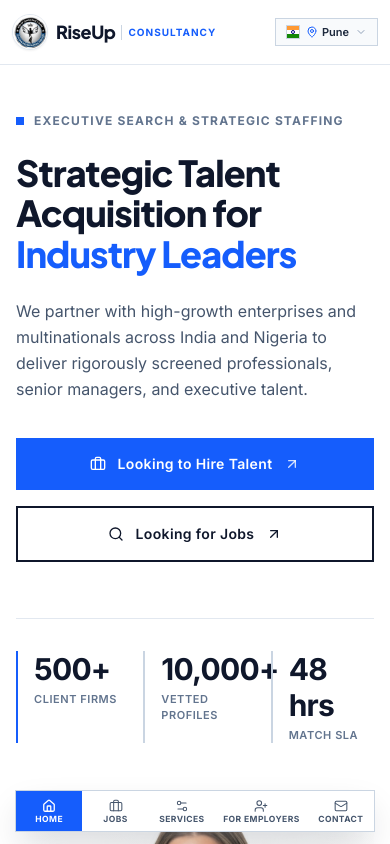
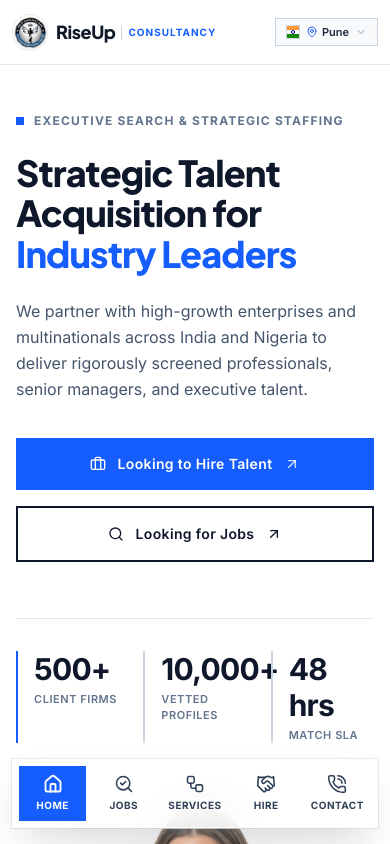
Before and after one commit to riseupconsultancy-pune/riseup-consultancy, a Next.js app: page / in a window 390 px wide. Shown: the top 844 px of the page. Built offline with nearby package versions, Linux system fonts and the light colour scheme.

Commit message:
fix(dock): add liquid glass background, executive icons, and equal mobile grid layout

```diff
--- a/src/app/globals.css
+++ b/src/app/globals.css
@@ -27,3 +27,15 @@ h1, h2, h3, h4, .font-heading {
   border: 1px solid rgba(226, 232, 240, 0.8);
   box-shadow: 0 10px 30px -10px rgba(15, 23, 42, 0.08);
 }
+
+/* Ultra-Premium Liquid Glass (Apple-inspired translucent frosted dock) */
+.liquid-glass {
+  background: rgba(255, 255, 255, 0.82);
+  backdrop-filter: blur(24px) saturate(190%) contrast(102%);
+  -webkit-backdrop-filter: blur(24px) saturate(190%) contrast(102%);
+  border: 1px solid rgba(255, 255, 255, 0.92);
+  box-shadow:
+    0 20px 45px -12px rgba(15, 23, 42, 0.18),
+    0 0 0 1px rgba(226, 232, 240, 0.8),
+    inset 0 1px 1.5px 0 rgba(255, 255, 255, 0.95);
+}
--- a/src/components/FloatingDock.tsx
+++ b/src/components/FloatingDock.tsx
@@ -2,7 +2,7 @@
 
 import React from "react";
 import { useRouter, usePathname } from "next/navigation";
-import { Home, Briefcase, Settings2, UserPlus, Mail } from "lucide-react";
+import { Home, SearchCheck, Workflow, Handshake, PhoneCall } from "lucide-react";
 
 interface FloatingDockProps {
   onHireClick?: () => void;
@@ -11,17 +11,18 @@ interface FloatingDockProps {
 interface NavItem {
   id: string;
   label: string;
+  mobileLabel?: string;
   href?: string;
   icon: React.ComponentType<{ className?: string }>;
   isAction?: boolean;
 }
 
 const NAV_ITEMS: NavItem[] = [
-  { id: "home", label: "Home", href: "/", icon: Home },
-  { id: "jobs", label: "Jobs", href: "/jobs", icon: Briefcase },
-  { id: "services", label: "Services", href: "/#services", icon: Settings2 },
-  { id: "hire", label: "For Employers", isAction: true, icon: UserPlus },
-  { id: "contact", label: "Contact", href: "/#contact", icon: Mail },
+  { id: "home", label: "Home", mobileLabel: "Home", href: "/", icon: Home },
+  { id: "jobs", label: "Jobs", mobileLabel: "Jobs", href: "/jobs", icon: SearchCheck },
+  { id: "services", label: "Services", mobileLabel: "Services", href: "/#services", icon: Workflow },
+  { id: "hire", label: "Employers", mobileLabel: "Hire", isAction: true, icon: Handshake },
+  { id: "contact", label: "Contact", mobileLabel: "Contact", href: "/#contact", icon: PhoneCall },
 ];
 
 export default function FloatingDock({ onHireClick }: FloatingDockProps) {
@@ -52,11 +53,11 @@ export default function FloatingDock({ onHireClick }: FloatingDockProps) {
 
   return (
     <nav
-      aria-label="Bottom Navigation"
-      className="fixed bottom-3 sm:bottom-6 inset-x-0 mx-auto z-50 flex justify-center px-3 sm:px-4 pointer-events-none"
+      aria-label="Bottom Quick Navigation"
+      className="fixed bottom-4 sm:bottom-6 inset-x-0 mx-auto z-50 flex justify-center px-3 sm:px-4 pointer-events-none"
     >
-      {/* Perfect Square Solid White Dock - Strict Border Containment & Proportional Width */}
-      <div className="pointer-events-auto inline-flex items-stretch bg-white border border-slate-300 shadow-[0_16px_36px_-8px_rgba(15,23,42,0.22)] rounded-none overflow-hidden w-full max-w-[360px] sm:w-auto transition-all">
+      {/* Symmetrical 5-Column Liquid Glass Floating Dock with Equal Slot Widths */}
+      <div className="pointer-events-auto grid grid-cols-5 gap-1 sm:gap-1.5 w-full max-w-[460px] sm:max-w-[540px] p-1.5 liquid-glass rounded-none">
         {NAV_ITEMS.map((item) => {
           const Icon = item.icon;
           const isActive = activeTab === item.id;
@@ -66,23 +67,31 @@ export default function FloatingDock({ onHireClick }: FloatingDockProps) {
               key={item.id}
               type="button"
               onClick={() => handleNav(item)}
-              className={`flex flex-col items-center justify-center flex-1 sm:flex-initial transition-colors focus:outline-none rounded-none py-2 sm:py-2.5 px-2 sm:px-5 ${
+              aria-label={item.label}
+              className={`flex flex-col items-center justify-center py-2 sm:py-2.5 px-0.5 sm:px-1 rounded-none transition-all duration-200 focus:outline-none w-full min-w-0 ${
                 isActive
-                  ? "bg-blue-600 text-white"
-                  : "bg-white text-slate-600 hover:text-slate-900 hover:bg-slate-100"
+                  ? "bg-blue-600 text-white shadow-xs"
+                  : "text-slate-700 hover:text-blue-600 hover:bg-white/60 active:bg-blue-50/70"
               }`}
             >
               <Icon
-                className={`w-3.5 h-3.5 sm:w-4 sm:h-4 mb-0.5 sm:mb-1 shrink-0 ${
-                  isActive ? "stroke-[2.2] text-white" : "stroke-[1.75]"
+                className={`w-5 h-5 sm:w-5 sm:h-5 mb-1 shrink-0 ${
+                  isActive ? "stroke-[2.2] text-white" : "stroke-[1.9] text-slate-700"
                 }`}
               />
               <span
-                className={`text-[8.5px] sm:text-[10px] font-bold uppercase tracking-wider whitespace-nowrap leading-none ${
-                  isActive ? "text-white" : "text-slate-600"
+                className={`text-[10px] sm:text-[11px] font-bold uppercase tracking-wider text-center truncate max-w-full px-0.5 ${
+                  isActive ? "text-white" : "text-slate-700"
                 }`}
               >
-                {item.label}
+                {item.mobileLabel && item.mobileLabel !== item.label ? (
+                  <>
+                    <span className="hidden sm:inline">{item.label}</span>
+                    <span className="sm:hidden">{item.mobileLabel}</span>
+                  </>
+                ) : (
+                  item.label
+                )}
               </span>
             </button>
           );
```
